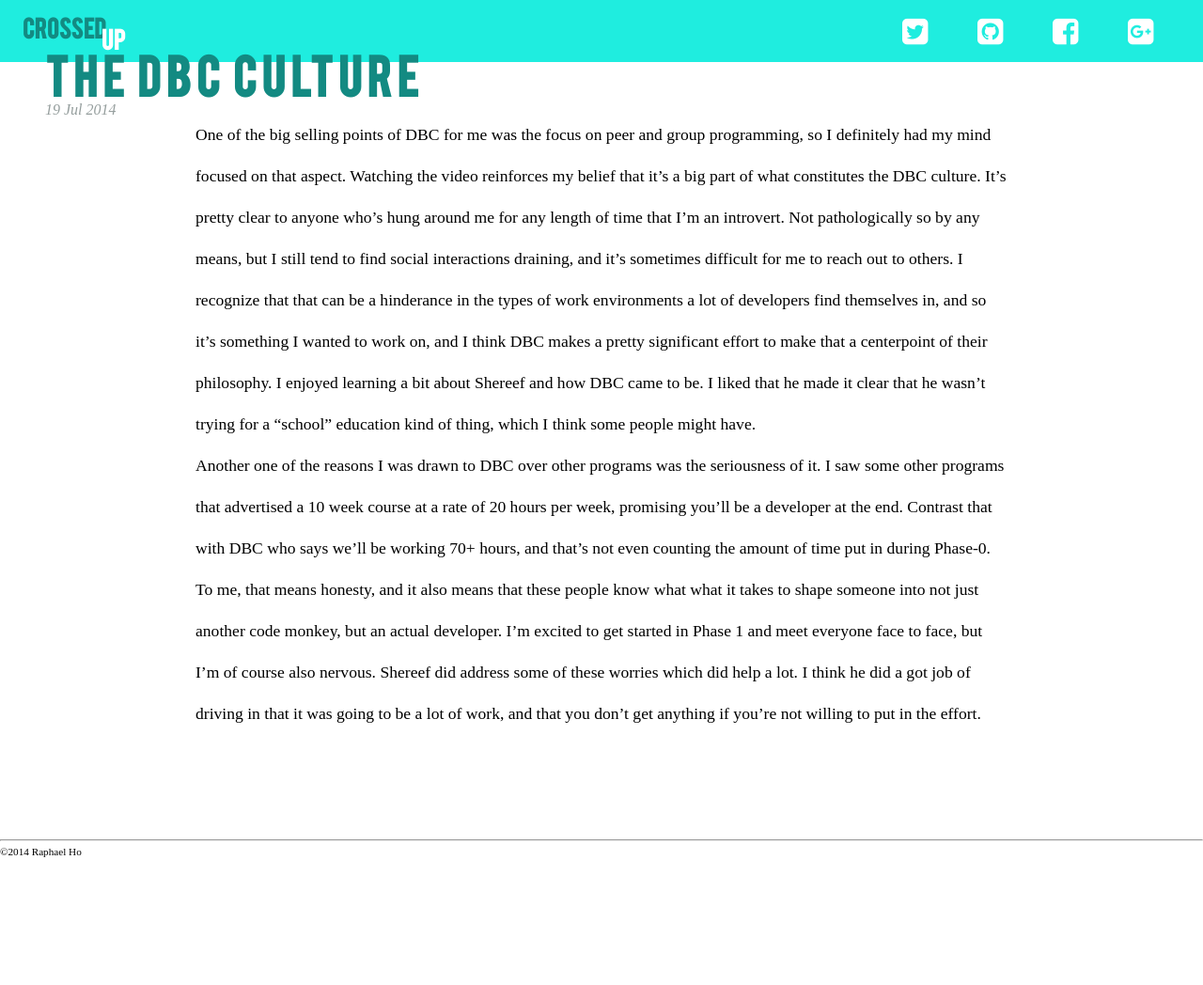
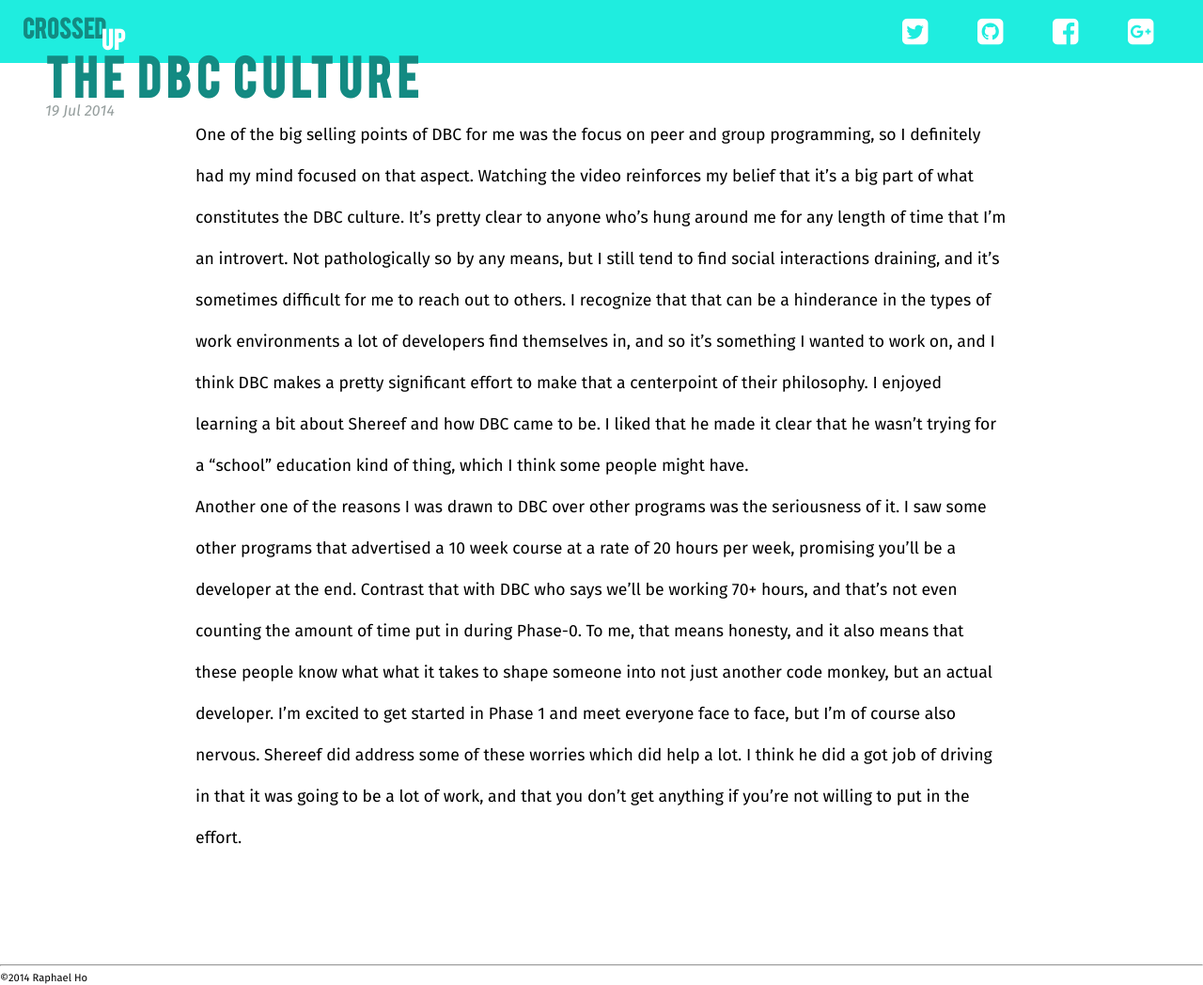
Before and after one commit to Kyhz/kyhz.github.io, a Jekyll site: the page built from _posts/2014-07-19-week1-cultural.md, in a window 1280 px wide. Shown: the whole page at 94% size. Built offline with Jekyll 4.4.1, drawn with Linux system fonts in a browser that asks for light colours; nearby versions of some CDN libraries; library files that are not in the unit come from our copies; before the commit the page ends 912 px from its top, so only the background shows below that.

Commit message:
font issue

```diff
--- a/_config.yml
+++ b/_config.yml
@@ -6,7 +6,7 @@
     values:
        layout: "default"
        author: "Raphael Ho"
-paginate: 5
+paginate: 10
 paginate_path: "/page:num"
 highlighter: pygment
 encoding: utf-8
--- a/_includes/top.html
+++ b/_includes/top.html
@@ -2,9 +2,9 @@
 <html lang="en-US">
 <head>
     <meta charset="utf-8">
-    <link rel="shortcut icon" href="./favicon.ico" />
+    <link rel="shortcut icon" href="/favicon.ico" />
     <title>CrossedUp</title>
-    <link rel="stylesheet" href="./fonts/fira.css">
+    <link rel="stylesheet" href="/fonts/fira.css">
     <link rel="stylesheet" type="text/css" href="/fonts/stylesheet.css">
     <link rel="stylesheet" type="text/css" href="/stylesheets/stylesheet.css">
     <link rel="stylesheet" type="text/css" href="/stylesheets/reset.css">
```
